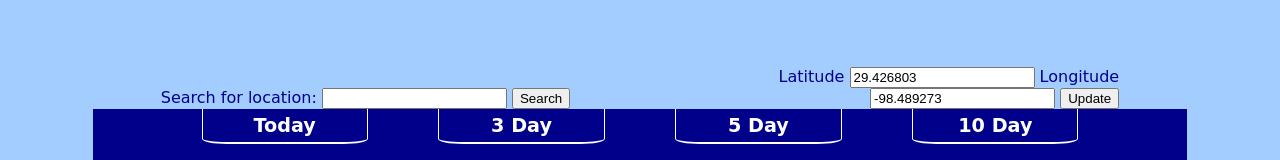
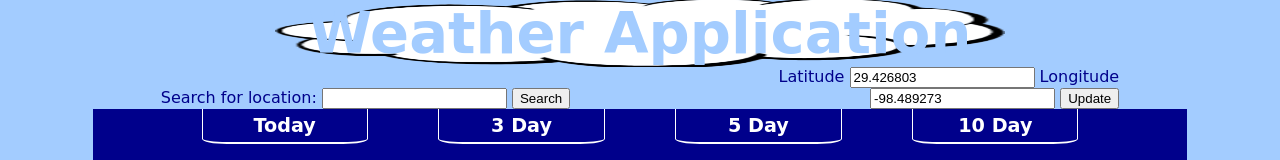
Before and after one commit to larryg727/weatherApp, a plain HTML site: page index.html in a window 1280 px wide. Shown: the top 160 px of the page. Drawn offline with Linux system fonts and the light colour scheme; some packages are replaced by stand-ins of ours; the site is published under a folder, as on GitHub Pages, so addresses that start at the root find nothing; no server answers; a web font is replaced by a local one.

Commit message:
-fixed title background image

```diff
--- a/css/weather_map.css
+++ b/css/weather_map.css
@@ -13,7 +13,7 @@ body {
     margin: 0 auto;
 }
 #cloudBack{
-    background-image: url("/img/cloud.png");
+    background-image: url("../img/cloud.png");
     background-repeat: no-repeat;
     background-size: 60% 105%;
     background-position: center;
```
